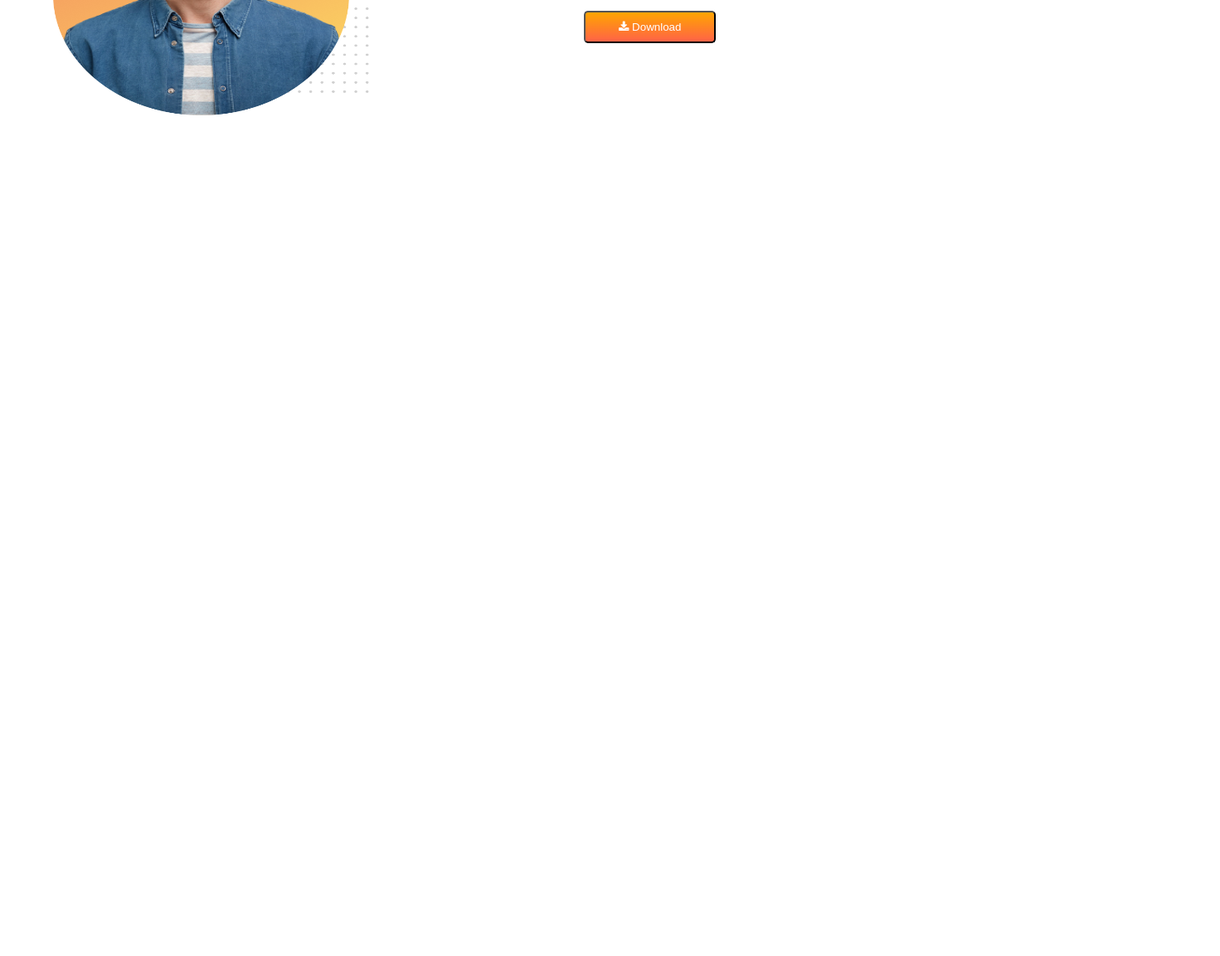
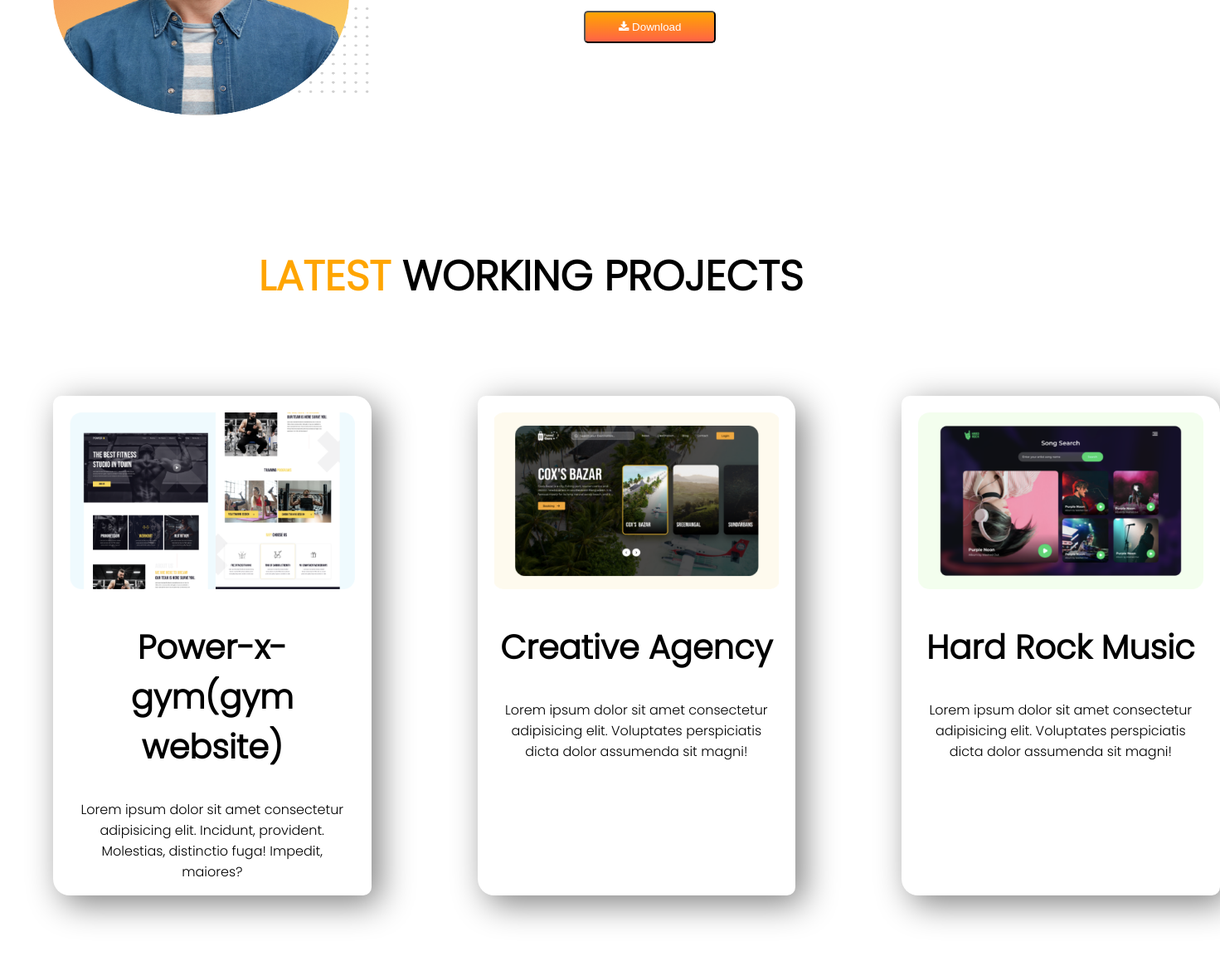
Before and after one commit to afnannibir/personal-website, a plain HTML site: page index.html in a window 1280 px wide. Shown: the part 949-2101 px from the top of the page at 83% size, 1471 px wide, since content can reach past the window. Before the commit the page ends 1245 px from the top, so only its background shows below. Drawn offline with Linux system fonts and the light colour scheme.

Commit message:
middle added

```diff
--- a/index.html
+++ b/index.html
@@ -58,6 +58,44 @@
         </div>
 
     </section>
+    <section class="work-area">
+
+        <h1><span class="orange-color">LATEST</span> WORKING PROJECTS</h1>
+
+        <div class="flexible-container">
+            <div id="work-title" class="work-item">
+                <img src="images/image 4.png" alt="" width="
+                343.54px" height="213.23px">
+                <h2>Power-x-gym(gym website)</h2>
+                <p>Lorem ipsum dolor sit amet consectetur adipisicing elit. Incidunt, provident. Molestias, distinctio
+                    fuga!
+                    Impedit, maiores?</p>
+            </div>
+            <div id="work-title" class="work-item">
+
+                <img src="images/image 5.png" alt="" width="
+                343.54px" height="213.23px">
+                <h2>Creative Agency</h2>
+                <p>Lorem ipsum dolor sit amet consectetur adipisicing elit. Voluptates perspiciatis dicta dolor
+                    assumenda
+                    sit magni!</p>
+
+            </div>
+            <div id="work-title" class="work-item">
+
+                <img src="images/image 8.png" alt="" width="
+                343.54px" height="213.23px">
+                <h2>Hard Rock Music</h2>
+                <p>Lorem ipsum dolor sit amet consectetur adipisicing elit. Voluptates perspiciatis dicta dolor
+                    assumenda
+                    sit magni!</p>
+
+            </div>
+        </div>
+
+        </div>
+
+    </section>
 
 </body>
 
--- a/style.css
+++ b/style.css
@@ -57,3 +57,22 @@ h2 {
     font-weight: 400;
     border-radius: 5px;
 }
+
+.work-area {
+    text-align: center;
+
+}
+
+.work-item {
+    width: 33.33%;
+    margin-bottom: 5%;
+    margin-top: 5%;
+    margin-left: 5%;
+    margin-right: 5%;
+    padding-top: 20px;
+    padding-left: 20px;
+    padding-right: 20px;
+    border-radius: 10px 20px;
+    box-shadow: 10px 10px 40px grey;
+
+}
```
